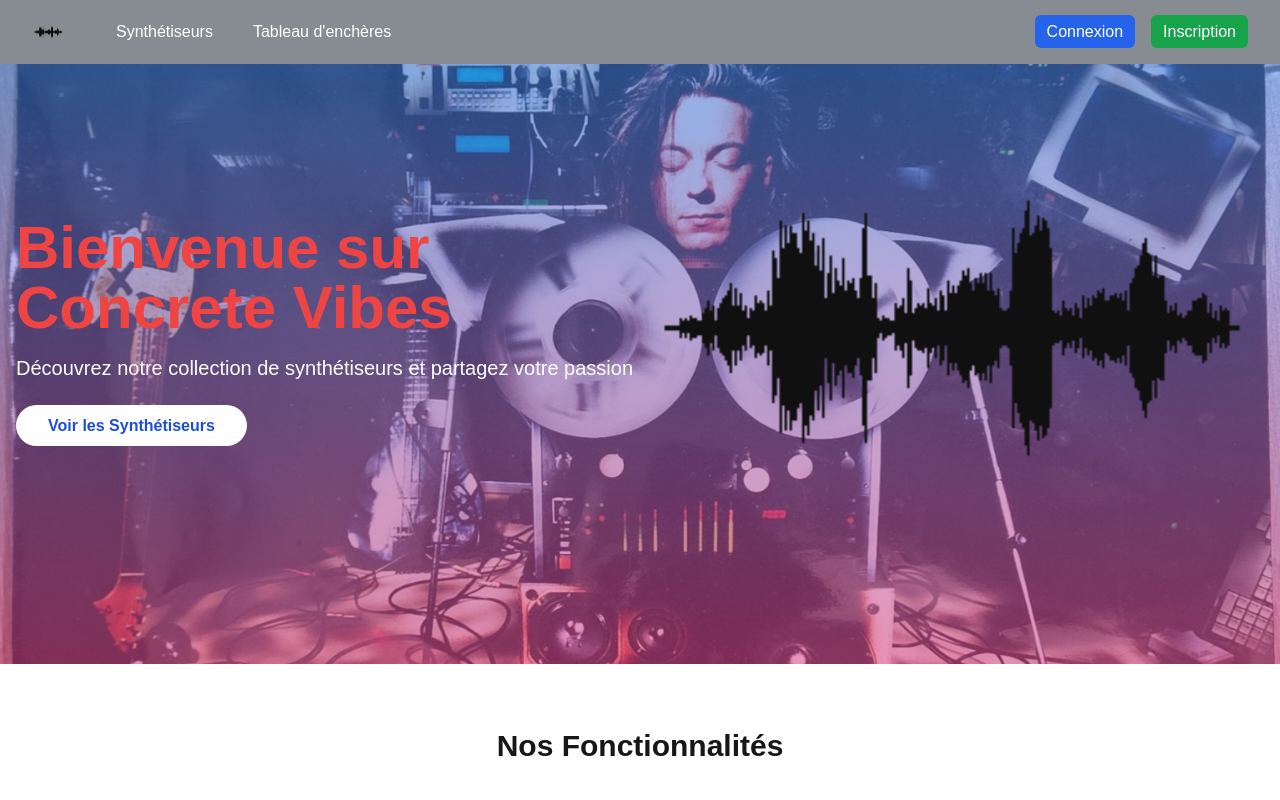
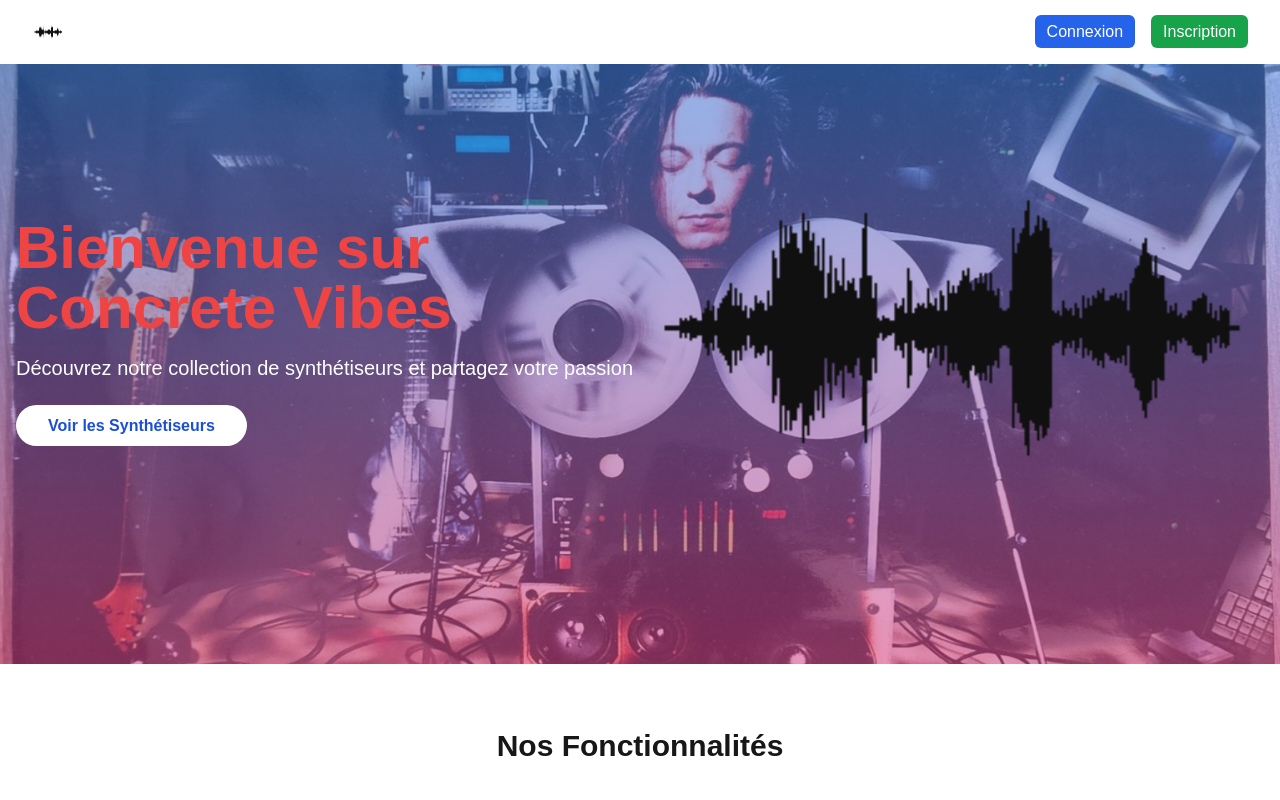
Before and after one commit to myriam-braconier/cv_frontend, a Next.js app: page / in a window 1280 px wide. Shown: the top 800 px of the page. Built offline with nearby package versions, Linux system fonts and the light colour scheme.

Commit message:
page d'accueil

```diff
--- a/src/app/page.tsx
+++ b/src/app/page.tsx
@@ -23,7 +23,7 @@ export default function HomePage() {
 			{/* Hero Section */}
 
 			<section
-				className="relative  text-white  min-h-[600px] w-full overflow-hidden"
+				className="relative  text-white  min-h-[600px] w-full overflow-y-clip"
 				id="sectionAccueil"
 				style={{
 					backgroundImage: 'url("/images/spatsz.jpg")',
--- a/src/components/layout/NavBar.tsx
+++ b/src/components/layout/NavBar.tsx
@@ -79,7 +79,7 @@ export default function Navbar() {
 
 
 	return (
-		<nav className="bg-gray-900/50 text-white">
+		<nav className="bg-transparent text-white">
 			<div className="max-w-7xl mx-auto px-4 sm:px-6 lg:px-8">
 				<div className="flex justify-between h-16 items-center">
 					{/* Logo et liens principaux */}
```
